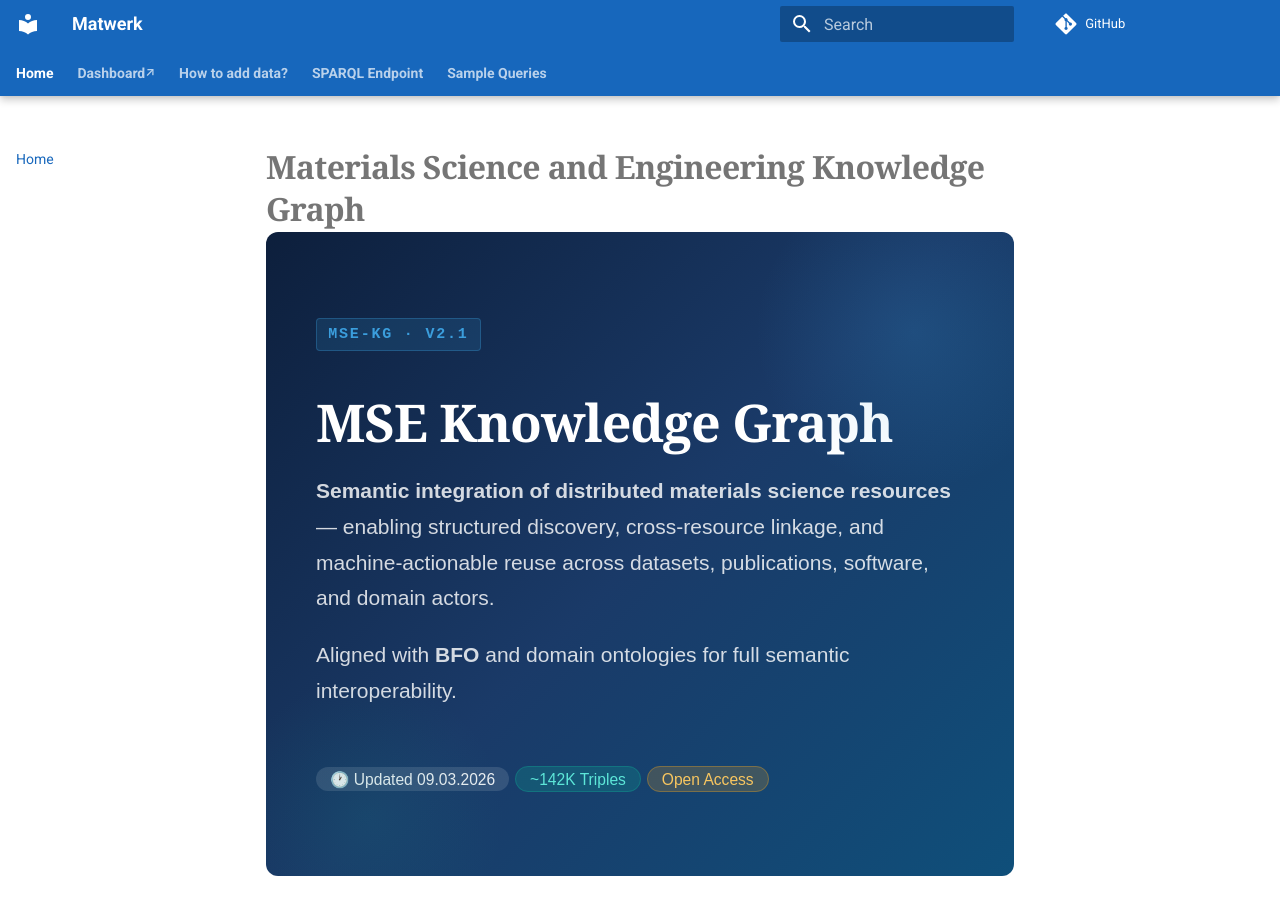
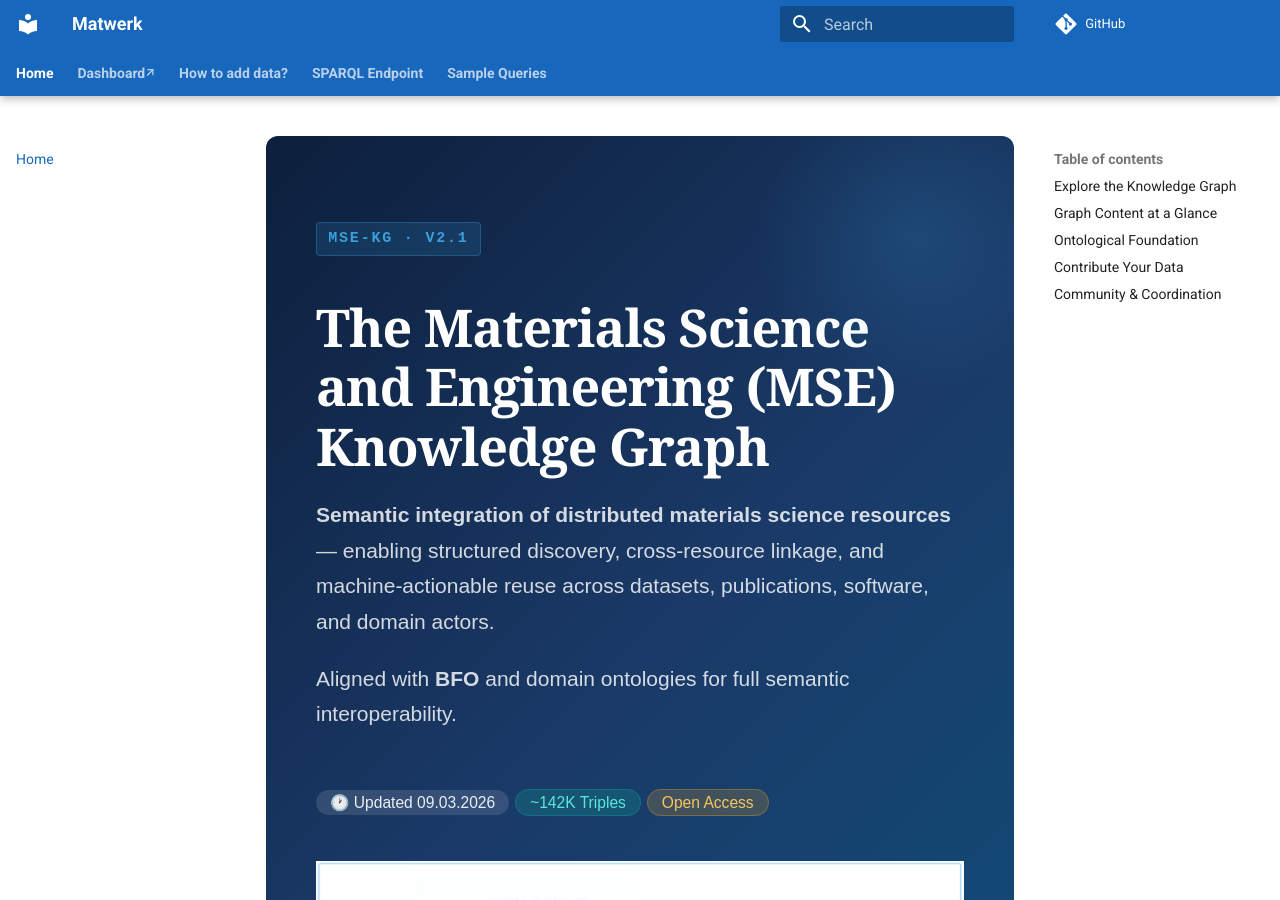
Before and after one commit to ISE-FIZKarlsruhe/matwerk, an MkDocs documentation site: the page built from docs/index.md, in a window 1280 px wide and 900 px high. Built offline with MkDocs 1.6.1 and Material for MkDocs 9.7.7, drawn with Linux system fonts in a browser that asks for light colours; comment, search, counter and statistics services are not loaded.

Commit message:
improve homepage

```diff
--- a/docs/index.md
+++ b/docs/index.md
@@ -1,11 +1,9 @@
-# Materials Science and Engineering Knowledge Graph
-
 <div class="hero-banner" markdown>
 <div class="hero-content" markdown>
 
 <span class="hero-eyebrow">MSE-KG · v2.1</span>
 
-# MSE Knowledge Graph
+# The Materials Science and Engineering (MSE) Knowledge Graph
 
 **Semantic integration of distributed materials science resources** — enabling structured discovery, cross-resource linkage, and machine-actionable reuse across datasets, publications, software, and domain actors.
 
@@ -18,9 +16,9 @@
 </div>
 
 </div>
+![MSE-KG Visualization](img/matwerkBox.png)
 </div>
 
----
 
 ## Explore the Knowledge Graph
 
@@ -68,7 +66,6 @@
 
 </div>
 
----
 
 ## Graph Content at a Glance
 
@@ -108,7 +105,6 @@
 
 </div>
 
----
 
 ## Ontological Foundation
 
@@ -140,15 +136,13 @@
 
 </div>
 
----
-
 ## Contribute Your Data
 
 !!! tip "Grow the graph"
     The MSE KG improves with community contributions. Adding your data increases visibility and enables new connections across the materials science ecosystem.
 <div style="text-align:center; margin-top: 1.5rem;" markdown>
 
-<a href="upload.md" class="md-button md-button--primary">How to Contribute?</a>
+<a href="https://nfdi.fiz-karlsruhe.de/matwerk/upload/" class="md-button md-button--primary">How to Contribute?</a>
 </div>
 
 <div class="contribute-row" markdown>
@@ -175,9 +169,6 @@
 
 </div>
 
-
----
-
 ## Community & Coordination
 
 <div class="community-row" markdown>
@@ -203,7 +194,3 @@
 </div>
 
 </div>
-
----
-
-![MSE-KG Visualization](img/matwerkBox.png)
```
